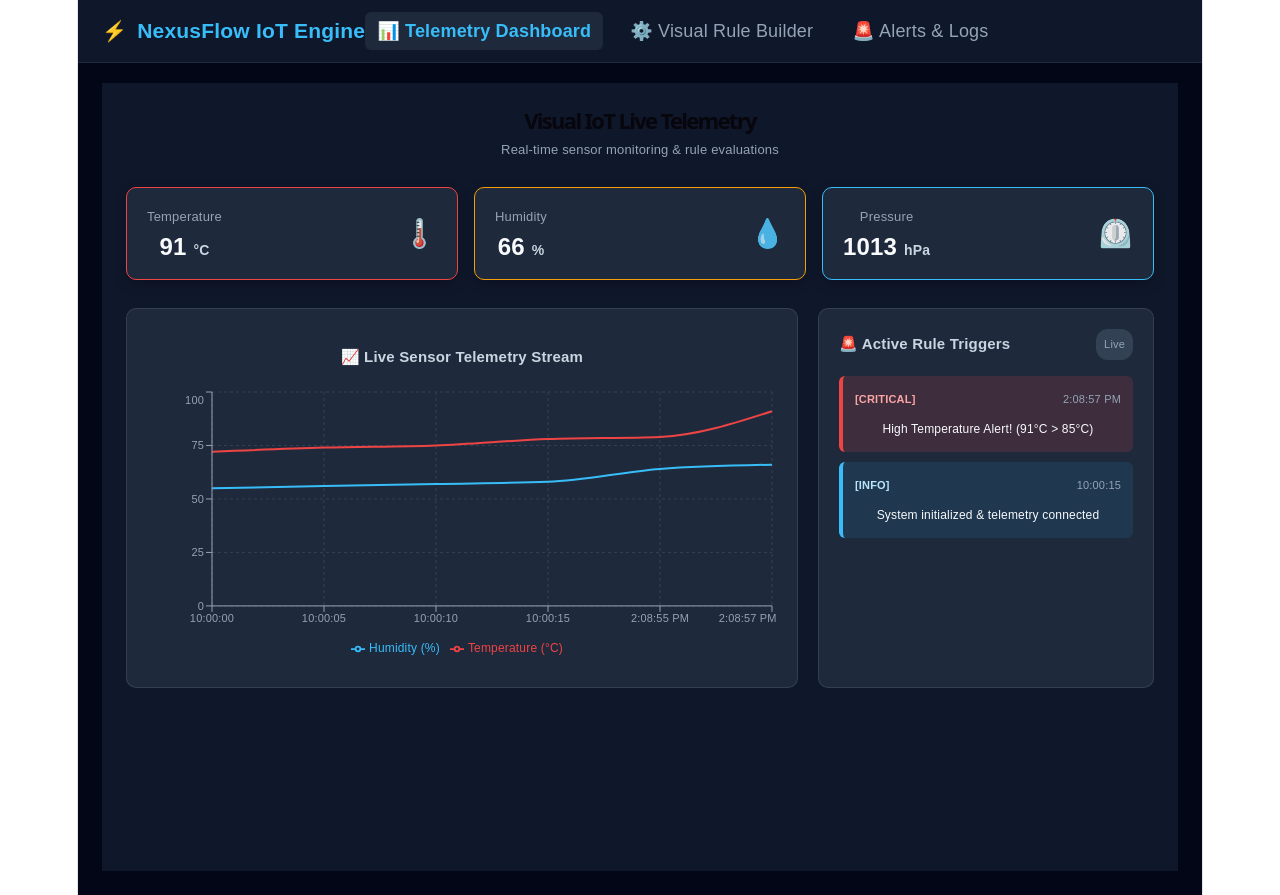
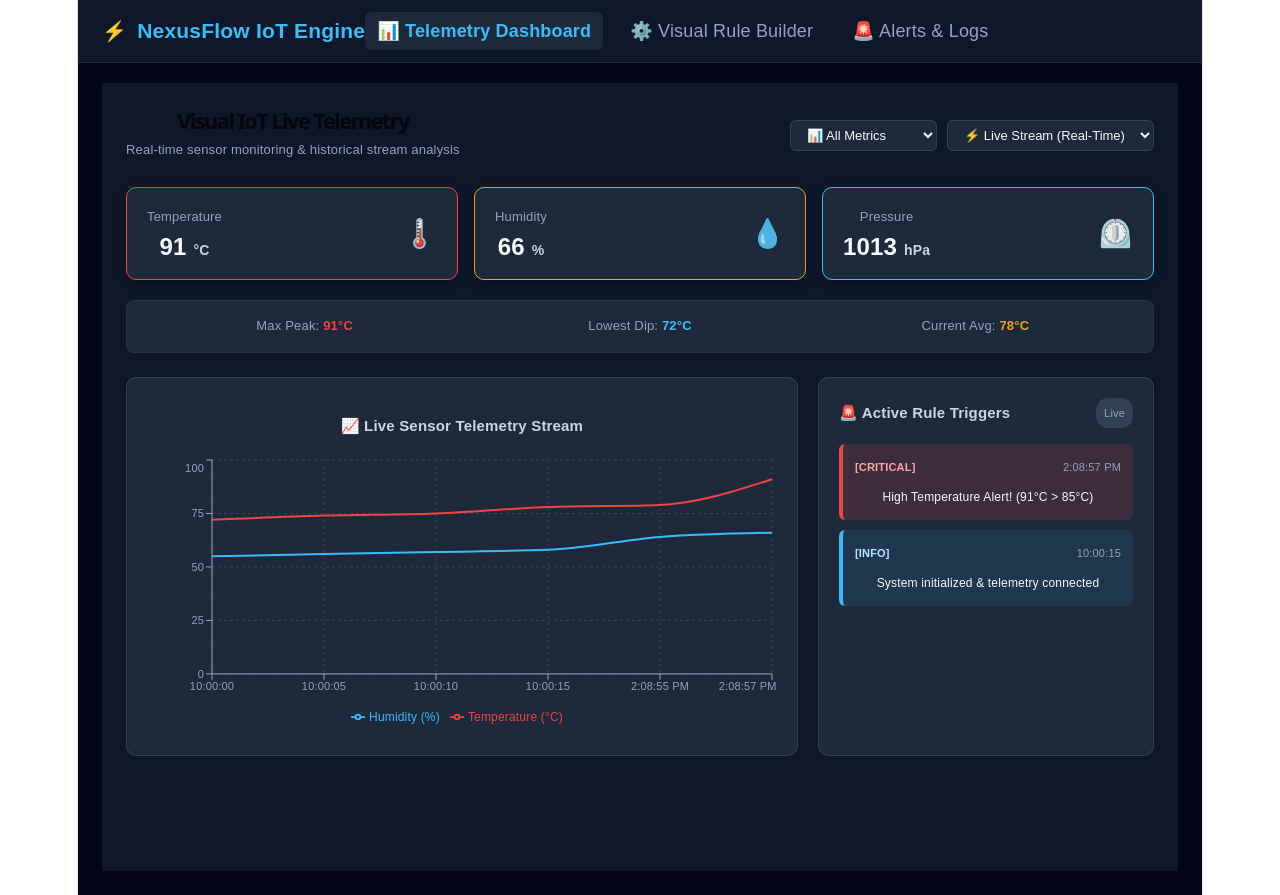
Before and after one commit to Mahalakshmi102/NexusFlow, a React app in the folder frontend/: page / in a window 1280 px wide. Built offline with nearby package versions, Linux system fonts and the light colour scheme; the HTML template or start-up script is replaced by a standard one.

Commit message:
feat: [Week 3 Day 4] add historical filters, metric selector and telemetry analytics summary

```diff
--- a/frontend/src/pages/Dashboard.jsx
+++ b/frontend/src/pages/Dashboard.jsx
@@ -1,4 +1,4 @@
-import React, { useState, useEffect } from 'react';
+import React, { useState, useEffect, useMemo } from 'react';
 import {
   LineChart,
   Line,
@@ -64,6 +64,10 @@ export default function Dashboard() {
     { id: 1, time: '10:00:15', type: 'INFO', msg: 'System initialized & telemetry connected' },
   ]);
 
+  // Week 3 Day 4: Metric Filter & Range States
+  const [selectedMetric, setSelectedMetric] = useState('all');
+  const [timeRange, setTimeRange] = useState('live');
+
   useEffect(() => {
     const interval = setInterval(() => {
       const now = new Date().toLocaleTimeString();
@@ -77,11 +81,10 @@ export default function Dashboard() {
       }));
 
       setChartData((prev) => [
-        ...prev.slice(-9),
+        ...prev.slice(-14),
         { time: now, temperature: newTemp, humidity: newHum },
       ]);
 
-      // Week 3 Day 3: Rule Evaluation & Alert Triggers
       if (newTemp > 85) {
         setAlerts((prev) => [
           {
@@ -108,21 +111,75 @@ export default function Dashboard() {
     return () => clearInterval(interval);
   }, []);
 
+  // Day 4: Summary Analytics Calculations
+  const stats = useMemo(() => {
+    if (!chartData.length) return { maxTemp: 0, minTemp: 0, avgTemp: 0 };
+    const temps = chartData.map((d) => d.temperature);
+    const max = Math.max(...temps);
+    const min = Math.min(...temps);
+    const avg = Math.round(temps.reduce((a, b) => a + b, 0) / temps.length);
+    return { maxTemp: max, minTemp: min, avgTemp: avg };
+  }, [chartData]);
+
   return (
     <div style={{ padding: '24px', background: '#0f172a', minHeight: 'calc(100vh - 60px)', color: '#ffffff' }}>
-      <div style={{ marginBottom: '24px' }}>
-        <h1 style={{ fontSize: '22px', fontWeight: '700', margin: 0 }}>Visual IoT Live Telemetry</h1>
-        <p style={{ fontSize: '13px', color: '#94a3b8', marginTop: '4px' }}>
-          Real-time sensor monitoring & rule evaluations
-        </p>
+      <div style={{ display: 'flex', justifyContent: 'space-between', alignItems: 'center', marginBottom: '24px', flexWrap: 'wrap', gap: '12px' }}>
+        <div>
+          <h1 style={{ fontSize: '22px', fontWeight: '700', margin: 0 }}>Visual IoT Live Telemetry</h1>
+          <p style={{ fontSize: '13px', color: '#94a3b8', marginTop: '4px' }}>
+            Real-time sensor monitoring & historical stream analysis
+          </p>
+        </div>
+
+        {/* Day 4: Filter Controls */}
+        <div style={{ display: 'flex', gap: '10px' }}>
+          <select
+            value={selectedMetric}
+            onChange={(e) => setSelectedMetric(e.target.value)}
+            style={{
+              background: '#1e293b',
+              color: '#f8fafc',
+              border: '1px solid #334155',
+              padding: '6px 12px',
+              borderRadius: '6px',
+              fontSize: '13px',
+              outline: 'none',
+              cursor: 'pointer',
+            }}
+          >
+            <option value="all">📊 All Metrics</option>
+            <option value="temperature">🌡️ Temp Only</option>
+            <option value="humidity">💧 Humidity Only</option>
+          </select>
+
+          <select
+            value={timeRange}
+            onChange={(e) => setTimeRange(e.target.value)}
+            style={{
+              background: '#1e293b',
+              color: '#f8fafc',
+              border: '1px solid #334155',
+              padding: '6px 12px',
+              borderRadius: '6px',
+              fontSize: '13px',
+              outline: 'none',
+              cursor: 'pointer',
+            }}
+          >
+            <option value="live">⚡ Live Stream (Real-Time)</option>
+            <option value="5m">⏱️ Last 5 Mins</option>
+            <option value="15m">⏳ Last 15 Mins</option>
+          </select>
+        </div>
       </div>
 
+      {/* Sensor Metric Cards */}
       <div
         style={{
           display: 'grid',
           gridTemplateColumns: 'repeat(auto-fit, minmax(220px, 1fr))',
           gap: '16px',
-          marginBottom: '28px',
+          marginBottom: '20px',
         }}
       >
         <SensorCard
@@ -148,8 +205,28 @@ export default function Dashboard() {
         />
       </div>
 
+      {/* Day 4: Statistical Quick-Insight Bar */}
+      <div
+        style={{
+          display: 'grid',
+          gridTemplateColumns: 'repeat(3, 1fr)',
+          gap: '12px',
+          background: '#1e293b',
+          padding: '12px 16px',
+          borderRadius: '8px',
+          border: '1px solid rgba(255, 255, 255, 0.05)',
+          marginBottom: '24px',
+          textAlign: 'center',
+          fontSize: '13px',
+        }}
+      >
+        <div><span style={{ color: '#94a3b8' }}>Max Peak:</span> <strong style={{ color: '#ef4444' }}>{stats.maxTemp}°C</strong></div>
+        <div><span style={{ color: '#94a3b8' }}>Lowest Dip:</span> <strong style={{ color: '#38bdf8' }}>{stats.minTemp}°C</strong></div>
+        <div><span style={{ color: '#94a3b8' }}>Current Avg:</span> <strong style={{ color: '#f59e0b' }}>{stats.avgTemp}°C</strong></div>
+      </div>
+
       <div style={{ display: 'grid', gridTemplateColumns: '2fr 1fr', gap: '20px' }}>
-        {/* Stream Chart */}
+        {/* Stream Chart with Metric Selectivity */}
         <div
           style={{
             background: '#1e293b',
@@ -167,32 +244,20 @@ export default function Dashboard() {
                 <CartesianGrid strokeDasharray="3 3" stroke="#334155" />
                 <XAxis dataKey="time" stroke="#94a3b8" tick={{ fontSize: 11 }} />
                 <YAxis stroke="#94a3b8" tick={{ fontSize: 11 }} />
-                <Tooltip
-                  contentStyle={{ backgroundColor: '#0f172a', borderColor: '#334155', color: '#fff' }}
-                />
+                <Tooltip contentStyle={{ backgroundColor: '#0f172a', borderColor: '#334155', color: '#fff' }} />
                 <Legend wrapperStyle={{ fontSize: '12px' }} />
-                <Line
-                  type="monotone"
-                  dataKey="temperature"
-                  name="Temperature (°C)"
-                  stroke="#ef4444"
-                  strokeWidth={2}
-                  dot={false}
-                />
-                <Line
-                  type="monotone"
-                  dataKey="humidity"
-                  name="Humidity (%)"
-                  stroke="#38bdf8"
-                  strokeWidth={2}
-                  dot={false}
-                />
+                {(selectedMetric === 'all' || selectedMetric === 'temperature') && (
+                  <Line type="monotone" dataKey="temperature" name="Temperature (°C)" stroke="#ef4444" strokeWidth={2} dot={false} />
+                )}
+                {(selectedMetric === 'all' || selectedMetric === 'humidity') && (
+                  <Line type="monotone" dataKey="humidity" name="Humidity (%)" stroke="#38bdf8" strokeWidth={2} dot={false} />
+                )}
               </LineChart>
             </ResponsiveContainer>
           </div>
         </div>
 
-        {/* Week 3 Day 3: Active Rule Triggers & Alerts Panel */}
+        {/* Active Rule Triggers Panel */}
         <div
           style={{
             background: '#1e293b',
```
